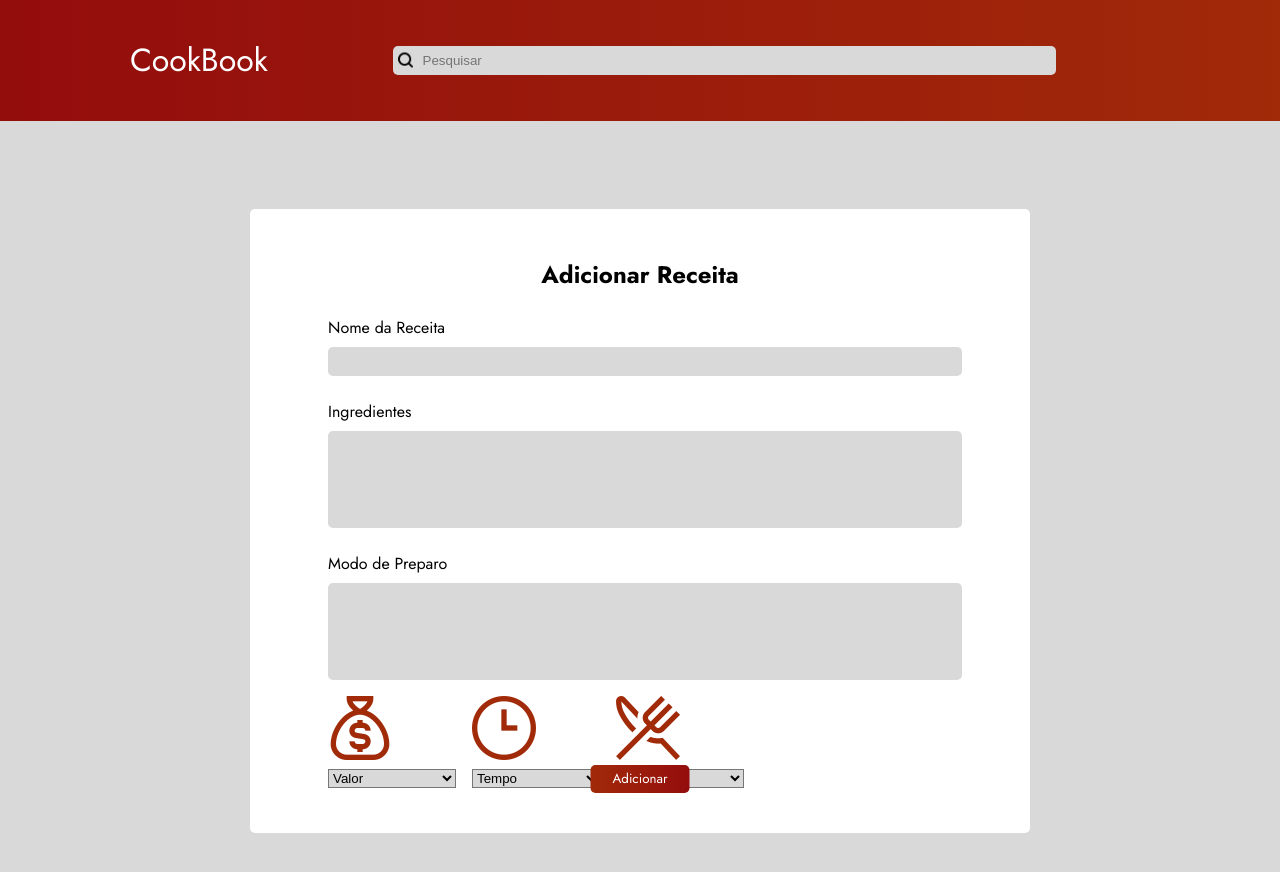
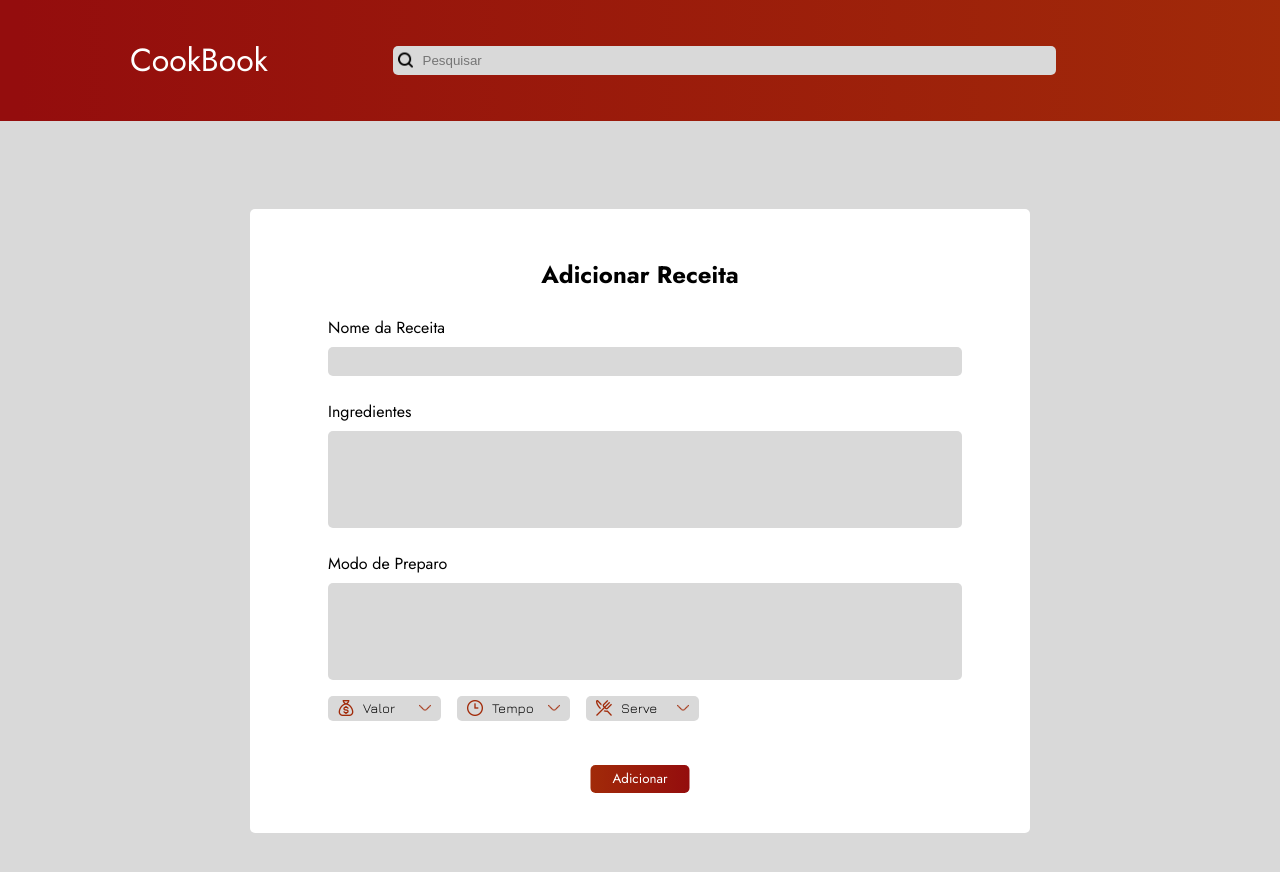
Before and after one commit to httpsdinha/front-cookbook, a Vue app: page /adicionar in a window 1280 px wide. Shown: the top 872 px of the page. Built offline with nearby package versions, Linux system fonts and the light colour scheme.

Commit message:
style: arrumando select

```diff
--- a/src/components/AddPage.vue
+++ b/src/components/AddPage.vue
@@ -141,31 +141,56 @@ h2 {
 }
 
 .add-filtersall {
-    align-self: flex-start;
-    width: 100%;
-    display: flex;
-    flex-direction: row;
-    margin: 0;
-    gap: 1rem;
+  display: flex;
+  justify-content: center;
+  gap: 1rem;
 }
 
 .add-select-container {
-    align-self: flex-start;
-    width: 8rem;
+  position: relative;
+  display: inline-flex;
+  align-items: center;
+}
+
+.add-select-icon {
+  position: absolute;
+  left: 10px;
+  width: 16px;
+  height: 16px;
+  pointer-events: none;
 }
 
 .add-filters{
+    font-family: 'Jura';
+    width: 7.0625rem;
+    height: 1.5625rem;
+    padding-left: 35px;
+    border-radius: 0.3125rem;
     background: #D9D9D9;
-    margin: 0;
-    width: 100%;
+    border: none;
+    appearance: none;
+    -webkit-appearance: none;
+    cursor: pointer;
+}
+
+
+.add-select-container::after {
+  content: '';
+  position: absolute;
+  right: 10px;
+  top: 50%;
+  transform: translateY(-50%);
+  width: 12px;
+  height: 12px;
+  background-image: url('../assets/arrow.png');
+  background-size: contain;
+  background-repeat: no-repeat;
+  cursor: pointer;
+  pointer-events: none;
 }
 
 input{
     padding-left: 0.5rem;
-}
-
-.add-select-icon{
-    margin: 0;
 }
 
 header {
```
